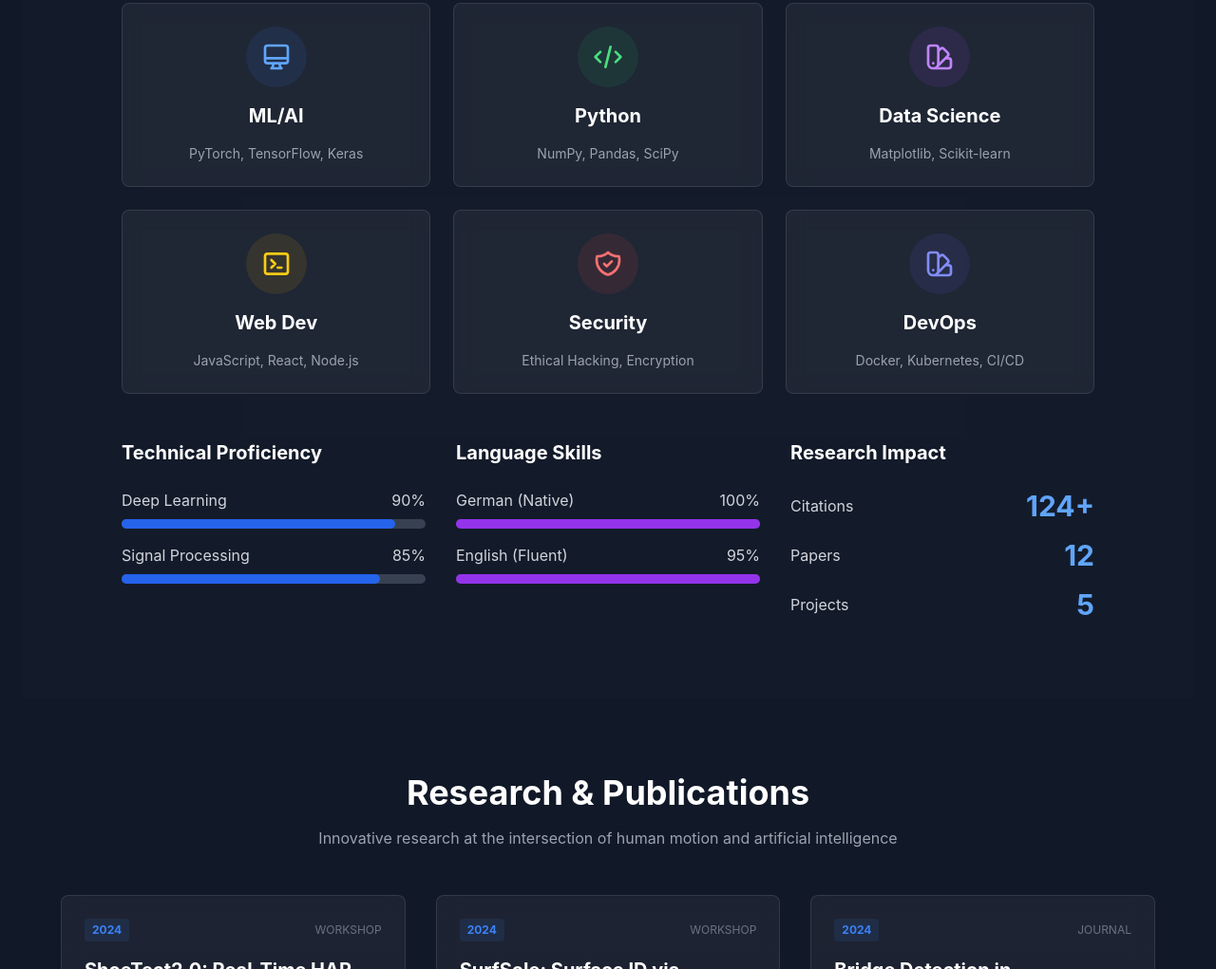
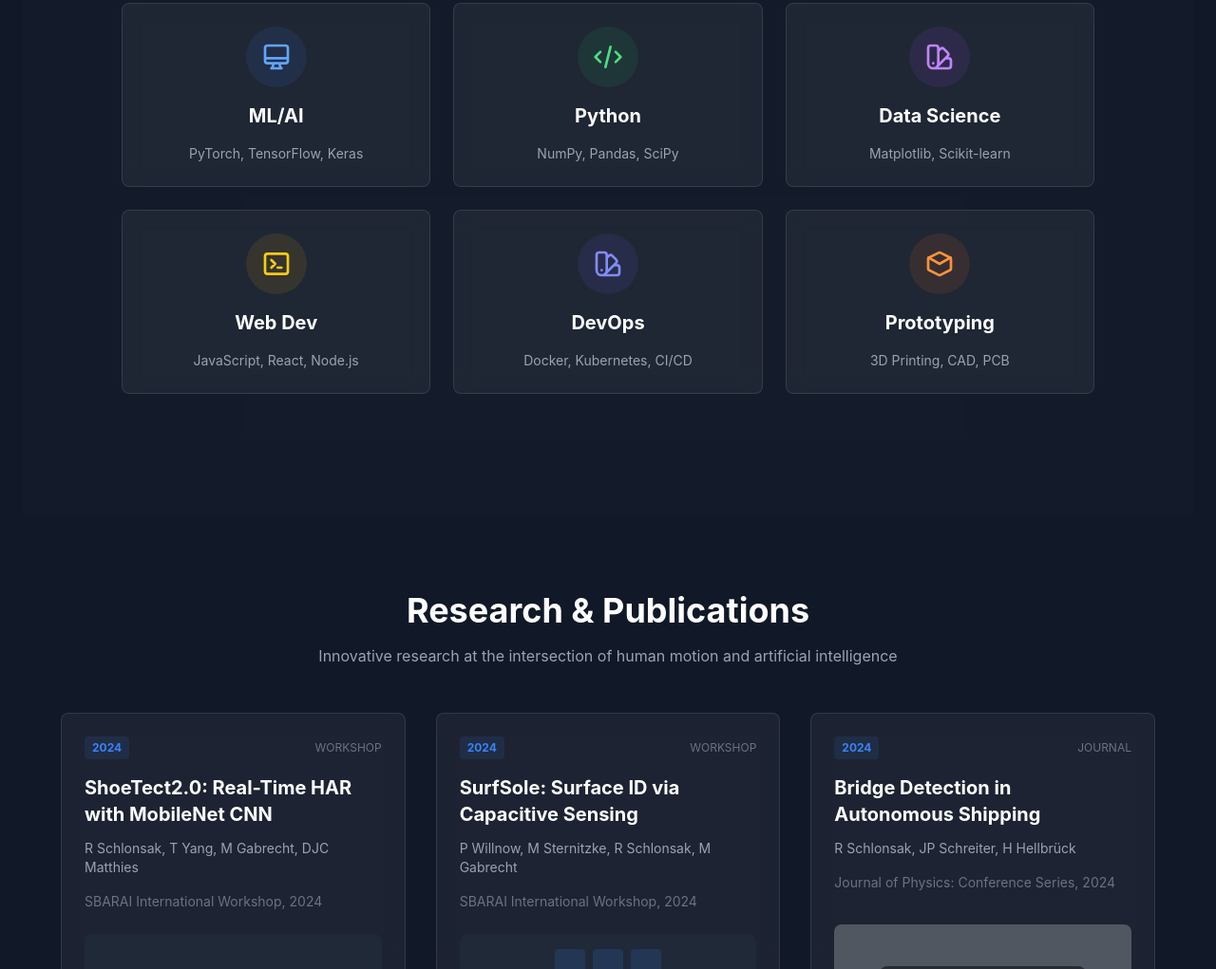
Before and after one commit to RubenSchlonsak/website, a plain HTML site: page index.html in a window 1280 px wide. Shown: the part 2079-3100 px from the top of the page at 95% size. Drawn offline with nearby package versions, Linux system fonts and the light colour scheme; grey boxes are pictures that could not be loaded.

Commit message:
next steps

```diff
--- a/index.html
+++ b/index.html
@@ -420,7 +420,9 @@
 
                 <!-- Technical Skills -->
            <div id="technical" class="tab-content">
+                <!-- Service Cards -->
                 <div class="grid grid-cols-2 md:grid-cols-3 gap-6 mb-12">
+                    <!-- ML/AI -->
                     <div class="service-card card-bg p-6 rounded-lg text-center">
                         <div class="w-16 h-16 mx-auto mb-4 rounded-full bg-blue-500/10 flex items-center justify-center">
                             <svg class="w-8 h-8 text-blue-400" fill="none" stroke="currentColor" viewBox="0 0 24 24"><path stroke-linecap="round" stroke-linejoin="round" stroke-width="2" d="M9.75 17L9 20l-1 1h8l-1-1-.75-3M3 13h18M5 17h14a2 2 0 002-2V5a2 2 0 00-2-2H5a2 2 0 00-2 2v10a2 2 0 002 2z"></path></svg>
@@ -429,6 +431,7 @@
                         <p class="text-sm mt-4 text-gray-400">PyTorch, TensorFlow, Keras</p>
                     </div>
 
+                    <!-- Python -->
                     <div class="service-card card-bg p-6 rounded-lg text-center">
                         <div class="w-16 h-16 mx-auto mb-4 rounded-full bg-green-500/10 flex items-center justify-center">
                             <svg class="w-8 h-8 text-green-400" fill="none" stroke="currentColor" viewBox="0 0 24 24"><path stroke-linecap="round" stroke-linejoin="round" stroke-width="2" d="M10 20l4-16m4 4l4 4-4 4M6 16l-4-4 4-4"></path></svg>
@@ -437,6 +440,7 @@
                         <p class="text-sm mt-4 text-gray-400">NumPy, Pandas, SciPy</p>
                     </div>
 
+                    <!-- Data Science -->
                     <div class="service-card card-bg p-6 rounded-lg text-center">
                         <div class="w-16 h-16 mx-auto mb-4 rounded-full bg-purple-500/10 flex items-center justify-center">
                             <svg class="w-8 h-8 text-purple-400" fill="none" stroke="currentColor" viewBox="0 0 24 24"><path stroke-linecap="round" stroke-linejoin="round" stroke-width="2" d="M7 21a4 4 0 01-4-4V5a2 2 0 012-2h4a2 2 0 012 2v12a4 4 0 01-4 4zm0 0h12a2 2 0 002-2v-4a2 2 0 00-2-2h-2.343M11 7.343l1.657-1.657a2 2 0 012.828 0l2.829 2.829a2 2 0 010 2.828l-8.486 8.485M7 17h.01"></path></svg>
@@ -445,6 +449,7 @@
                         <p class="text-sm mt-4 text-gray-400">Matplotlib, Scikit-learn</p>
                     </div>
 
+                    <!-- Web Dev -->
                     <div class="service-card card-bg p-6 rounded-lg text-center">
                         <div class="w-16 h-16 mx-auto mb-4 rounded-full bg-yellow-500/10 flex items-center justify-center">
                             <svg class="w-8 h-8 text-yellow-400" fill="none" stroke="currentColor" viewBox="0 0 24 24"><path stroke-linecap="round" stroke-linejoin="round" stroke-width="2" d="M8 9l3 3-3 3m5 0h3M5 20h14a2 2 0 002-2V6a2 2 0 00-2-2H5a2 2 0 00-2 2v12a2 2 0 002 2z"></path></svg>
@@ -453,14 +458,7 @@
                         <p class="text-sm mt-4 text-gray-400">JavaScript, React, Node.js</p>
                     </div>
 
-                        <div class="service-card card-bg p-6 rounded-lg text-center">
-                            <div class="w-16 h-16 mx-auto mb-4 rounded-full bg-red-500/10 flex items-center justify-center">
-                                <svg class="w-8 h-8 text-red-400" fill="none" stroke="currentColor" viewBox="0 0 24 24"><path stroke-linecap="round" stroke-linejoin="round" stroke-width="2" d="M9 12l2 2 4-4m5.618-4.016A11.955 11.955 0 0112 2.944a11.955 11.955 0 01-8.618 3.04A12.02 12.02 0 003 9c0 5.591 3.824 10.29 9 11.622 5.176-1.332 9-6.03 9-11.622 0-1.042-.133-2.052-.382-3.016z"></path></svg>
-                            </div>
-                            <h3 class="text-xl font-bold text-white mb-2">Security</h3>
-                            <p class="text-sm mt-4 text-gray-400">Ethical Hacking, Encryption</p>
-                        </div>
-
+                    <!-- DevOps -->
                     <div class="service-card card-bg p-6 rounded-lg text-center">
                         <div class="w-16 h-16 mx-auto mb-4 rounded-full bg-indigo-500/10 flex items-center justify-center">
                             <svg class="w-8 h-8 text-indigo-400" fill="none" stroke="currentColor" viewBox="0 0 24 24"><path stroke-linecap="round" stroke-linejoin="round" stroke-width="2" d="M7 21a4 4 0 01-4-4V5a2 2 0 012-2h4a2 2 0 012 2v12a4 4 0 01-4 4zm0 0h12a2 2 0 002-2v-4a2 2 0 00-2-2h-2.343M11 7.343l1.657-1.657a2 2 0 012.828 0l2.829 2.829a2 2 0 010 2.828l-8.486 8.485M7 17h.01"></path></svg>
@@ -468,73 +466,13 @@
                         <h3 class="text-xl font-bold text-white mb-2">DevOps</h3>
                         <p class="text-sm mt-4 text-gray-400">Docker, Kubernetes, CI/CD</p>
                     </div>
-                    </div>
-
-                    <div class="grid md:grid-cols-3 gap-8">
-                        <div>
-                            <h3 class="text-xl font-bold text-white mb-6">Technical Proficiency</h3>
-                            <div class="space-y-4">
-                                <div>
-                                    <div class="flex justify-between mb-2">
-                                        <span>Deep Learning</span>
-                                        <span>90%</span>
-                                    </div>
-                                    <div class="w-full bg-gray-700 rounded-full h-2.5">
-                                        <div class="skill-bar bg-blue-600 h-2.5 rounded-full" style="width: 0%;" data-width="90%"></div>
-                                    </div>
-                                </div>
-                                <div>
-                                    <div class="flex justify-between mb-2">
-                                        <span>Signal Processing</span>
-                                        <span>85%</span>
-                                    </div>
-                                    <div class="w-full bg-gray-700 rounded-full h-2.5">
-                                        <div class="skill-bar bg-blue-600 h-2.5 rounded-full" style="width: 0%;" data-width="85%"></div>
-                                    </div>
-                                </div>
-                            </div>
-                        </div>
-
-                        <div>
-                            <h3 class="text-xl font-bold text-white mb-6">Language Skills</h3>
-                            <div class="space-y-4">
-                                <div>
-                                    <div class="flex justify-between mb-2">
-                                        <span>German (Native)</span>
-                                        <span>100%</span>
-                                    </div>
-                                    <div class="w-full bg-gray-700 rounded-full h-2.5">
-                                        <div class="skill-bar bg-purple-600 h-2.5 rounded-full" style="width: 100%"></div>
-                                    </div>
-                                </div>
-                                <div>
-                                    <div class="flex justify-between mb-2">
-                                        <span>English (Fluent)</span>
-                                        <span>95%</span>
-                                    </div>
-                                    <div class="w-full bg-gray-700 rounded-full h-2.5">
-                                        <div class="skill-bar bg-purple-600 h-2.5 rounded-full" style="width: 95%"></div>
-                                    </div>
-                                </div>
-                            </div>
-                        </div>
-
-                        <div>
-                            <h3 class="text-xl font-bold text-white mb-6">Research Impact</h3>
-                            <div class="space-y-4">
-                                <div class="flex items-center justify-between">
-                                    <span class="text-gray-300">Citations</span>
-                                    <span class="text-3xl font-bold text-blue-400">124+</span>
-                                </div>
-                                <div class="flex items-center justify-between">
-                                    <span class="text-gray-300">Papers</span>
-                                    <span class="text-3xl font-bold text-blue-400">12</span>
-                                </div>
-                                <div class="flex items-center justify-between">
-                                    <span class="text-gray-300">Projects</span>
-                                    <span class="text-3xl font-bold text-blue-400">5</span>
-                                </div>
-                            </div>
+                    <div class="service-card card-bg p-6 rounded-lg text-center">
+                        <div class="w-16 h-16 mx-auto mb-4 rounded-full bg-orange-500/10 flex items-center justify-center">
+                            <!-- Cube icon -->
+                            <svg class="w-8 h-8 text-orange-400" fill="none" stroke="currentColor" viewBox="0 0 24 24"><path stroke-linecap="round" stroke-linejoin="round" stroke-width="2" d="M21 16V8a1 1 0 00-.553-.894l-8-4a1 1 0 00-.894 0l-8 4A1 1 0 003 8v8a1 1 0 00.553.894l8 4a1 1 0 00.894 0l8-4A1 1 0 0021 16z"/><path stroke-linecap="round" stroke-linejoin="round" stroke-width="2" d="M3.27 6.96L12 12l8.73-5.04"/></svg>
+                        </div>
+                        <h3 class="text-xl font-bold text-white mb-2">Prototyping</h3>
+                        <p class="text-sm mt-4 text-gray-400">3D Printing, CAD, PCB</p>
                     </div>
                 </div>
             </div>
@@ -556,12 +494,8 @@
                             </div>
                             <div class="mt-6">
                                 <div class="flex items-center justify-between text-sm">
-                                    <span class="text-gray-400">Industry Experience</span>
-                                    <span class="text-green-400">Autonomous Systems</span>
-                                </div>
-                                <div class="flex items-center justify-between text-sm">
                                     <span class="text-gray-400">Academic Focus</span>
-                                    <span class="text-blue-400">Human Motion Analysis</span>
+                                    <span class="text-blue-400">Human Activity Recognition</span>
                                 </div>
                             </div>
                         </div>
@@ -570,20 +504,16 @@
                             <h3 class="text-xl font-bold text-white mb-4">Publications</h3>
                             <div class="grid grid-cols-2 gap-4">
                                 <div class="bg-gray-800/50 p-4 rounded-lg">
-                                    <div class="text-3xl font-bold text-blue-400 mb-2">3</div>
+                                    <div class="text-3xl font-bold text-blue-400 mb-2">0</div>
                                     <div class="text-gray-400 text-sm">Journal Papers</div>
                                 </div>
                                 <div class="bg-gray-800/50 p-4 rounded-lg">
-                                    <div class="text-3xl font-bold text-purple-400 mb-2">5</div>
+                                    <div class="text-3xl font-bold text-purple-400 mb-2">2</div>
                                     <div class="text-gray-400 text-sm">Conference Papers</div>
                                 </div>
                                 <div class="bg-gray-800/50 p-4 rounded-lg">
-                                    <div class="text-3xl font-bold text-green-400 mb-2">4</div>
-                                    <div class="text-gray-400 text-sm">Workshops</div>
-                                </div>
-                                <div class="bg-gray-800/50 p-4 rounded-lg">
-                                    <div class="text-3xl font-bold text-yellow-400 mb-2">2</div>
-                                    <div class="text-gray-400 text-sm">Patents</div>
+                                    <div class="text-3xl font-bold text-green-400 mb-2">3</div>
+                                    <div class="text-gray-400 text-sm">Workshop Papers</div>
                                 </div>
                             </div>
                         </div>
@@ -1188,16 +1118,16 @@
 
                     <h4 class="text-lg font-bold text-white mt-8 mb-4">Connect with Me</h4>
                     <div class="flex space-x-3">
-                        <a href="#" class="w-12 h-12 rounded-full bg-gray-800 flex items-center justify-center hover:bg-blue-600 transition-all duration-300 group">
+                        <a href="https://github.com/RubenSchlonsak" target="_blank" class="w-12 h-12 rounded-full bg-gray-800 flex items-center justify-center hover:bg-blue-600 transition-all duration-300 group">
                             <svg class="w-6 h-6 text-gray-400 group-hover:text-white" fill="currentColor" viewBox="0 0 24 24"><path fill-rule="evenodd" d="M12 2C6.477 2 2 6.477 2 12c0 4.286 2.866 7.915 6.736 9.143.491.09.67-.213.67-.472 0-.232-.009-.848-.014-1.664-2.782.604-3.37-1.34-3.37-1.34-.447-1.137-1.092-1.44-1.092-1.44-.893-.61.068-.059.068-.059.987.07 1.507 1.013 1.507 1.013.877 1.503 2.298 1.068 2.858.817.09-.635.342-1.068.622-1.313-2.18-.248-4.467-1.09-4.467-4.854 0-1.07.382-1.947 1.01-2.632-.102-.248-.437-1.245.096-2.595 0 0 .823-.263 2.693.998.783-.217 1.625-.327 2.46-.33.835.003 1.677.113 2.46.33 1.87-1.26 2.693-.998 2.693-.998.535 1.35.198 2.347.096 2.595.63.685 1.01 1.562 1.01 2.632 0 3.774-2.29 4.604-4.475 4.844.354.305.67.91.67 1.832 0 1.313-.012 2.373-.012 2.695 0 .26.178.566.674.47C19.138 19.915 22 16.286 22 12c0-5.523-4.477-10-10-10z" clip-rule="evenodd"></path></svg>
                         </a>
                         <a href="#" class="w-12 h-12 rounded-full bg-gray-800 flex items-center justify-center hover:bg-blue-600 transition-all duration-300 group">
                             <svg class="w-6 h-6 text-gray-400 group-hover:text-white" fill="currentColor" viewBox="0 0 24 24"><path d="M8.29 20.251c7.547 0 11.675-6.253 11.675-11.675 0-.178 0-.355-.012-.53A8.348 8.348 0 0022 5.92a8.19 8.19 0 01-2.357.646 4.118 4.118 0 001.804-2.27 8.224 8.224 0 01-2.605.996 4.107 4.107 0 00-6.993 3.743 11.65 11.65 0 01-8.457-4.287 4.106 4.106 0 001.27 5.477 4.072 4.072 0 01-1.837-.514v.052a4.105 4.105 0 003.292 4.022 4.095 4.095 0 01-1.853.07 4.108 4.108 0 003.834 2.85A8.233 8.233 0 012 18.407a11.616 11.616 0 006.29 1.84"/></svg>
                         </a>
-                        <a href="#" class="w-12 h-12 rounded-full bg-gray-800 flex items-center justify-center hover:bg-blue-600 transition-all duration-300 group">
+                        <a href="https://www.linkedin.com/in/ruben-schlonsak-ba5925375/"  target="_blank" class="w-12 h-12 rounded-full bg-gray-800 flex items-center justify-center hover:bg-blue-600 transition-all duration-300 group">
                             <svg class="w-6 h-6 text-gray-400 group-hover:text-white" fill="currentColor" viewBox="0 0 24 24"><path fill-rule="evenodd" d="M19.333 2H4.667A2.669 2.669 0 002 4.667v14.666A2.669 2.669 0 004.667 22h14.666A2.669 2.669 0 0022 19.333V4.667A2.669 2.669 0 0019.333 2zM8.667 18H5.333V9h3.334v9zm-1.667-10.11a1.917 1.917 0 110-3.833 1.917 1.917 0 010 3.833zM18.667 18h-3.333v-4.444c0-1.057-.02-2.417-1.474-2.417-1.474 0-1.701 1.15-1.701 2.34V18h-3.333V9h3.193v1.448h.045c.439-.833 1.514-1.708 3.148-1.708 3.368 0 3.988 2.216 3.988 5.096V18z" clip-rule="evenodd"></path></svg>
                         </a>
-                        <a href="#" class="w-12 h-12 rounded-full bg-gray-800 flex items-center justify-center hover:bg-blue-600 transition-all duration-300 group">
+                        <a href="https://github.com/RubenSchlonsak"  target="_blank" class="w-12 h-12 rounded-full bg-gray-800 flex items-center justify-center hover:bg-blue-600 transition-all duration-300 group">
                             <svg class="w-6 h-6 text-gray-400 group-hover:text-white" fill="currentColor" viewBox="0 0 24 24"><path d="M12 0c-6.626 0-12 5.373-12 12 0 5.302 3.438 9.8 8.207 11.387.599.111.793-.261.793-.577v-2.234c-3.338.726-4.033-1.416-4.033-1.416-.546-1.387-1.333-1.756-1.333-1.756-1.089-.745.083-.729.083-.729 1.205.084 1.839 1.237 1.839 1.237 1.07 1.834 2.807 1.304 3.492.997.107-.775.418-1.305.762-1.604-2.665-.305-5.467-1.334-5.467-5.931 0-1.311.469-2.381 1.236-3.221-.124-.303-.535-1.524.117-3.176 0 0 1.008-.322 3.301 1.23.957-.266 1.983-.399 3.003-.404 1.02.005 2.047.138 3.006.404 2.291-1.552 3.297-1.23 3.297-1.23.653 1.653.242 2.874.118 3.176.77.84 1.235 1.911 1.235 3.221 0 4.609-2.807 5.624-5.479 5.921.43.372.823 1.102.823 2.222v3.293c0 .319.192.694.801.576 4.765-1.589 8.199-6.086 8.199-11.386 0-6.627-5.373-12-12-12z"/></svg>
                         </a>
                     </div>
```
Also changed, not shown: pics/fly_ai.png (added), pics/surfsole.png (added), 2 other files. Lines whose indentation alone changed are shown as unchanged.
